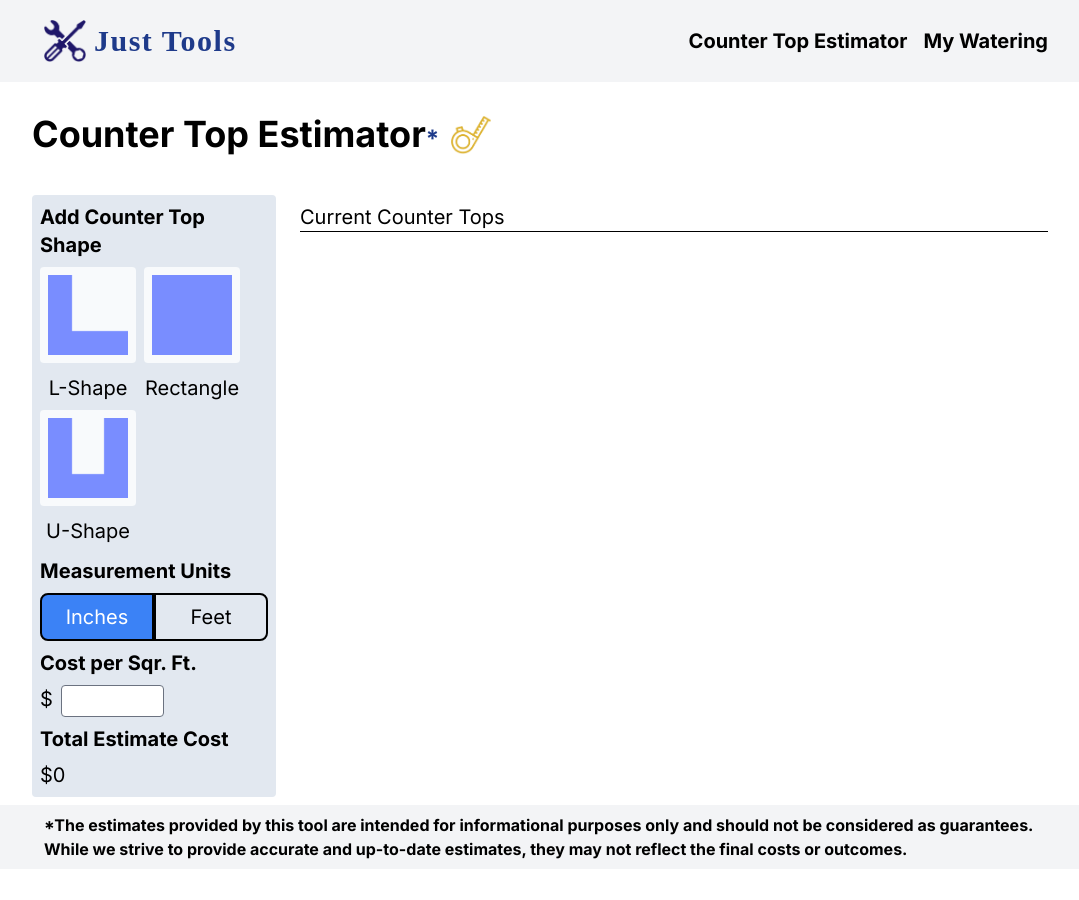
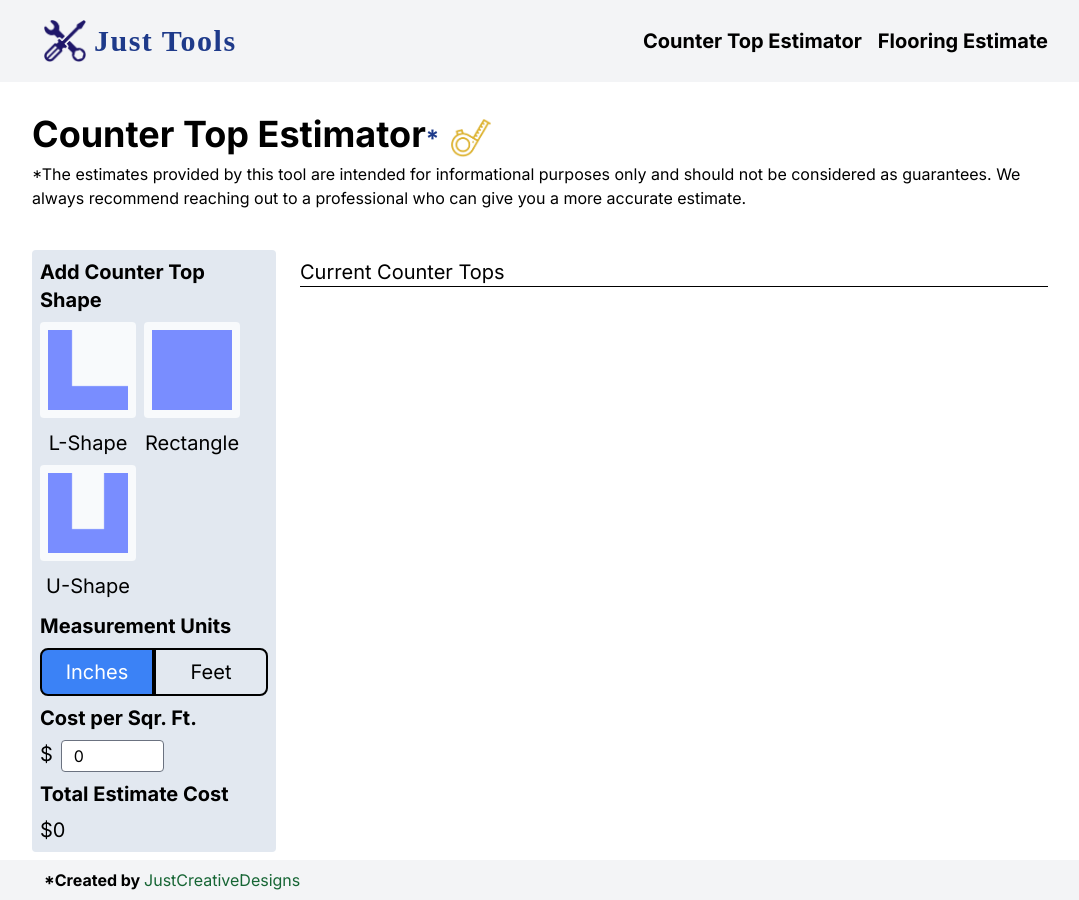
Before and after one commit to Jhemming93/hd7062, a Next.js app: page / in a window 1280 px wide. Shown: the whole page, without its empty margins (96-1175 px from the left). Before the commit the page ends 869 px from the top, so only its background shows below. Built offline with nearby package versions, Linux system fonts and the light colour scheme.

Commit message:
cleaned code up

```diff
--- a/app/components/countertoplist/parts/totalSqFeet.js
+++ b/app/components/countertoplist/parts/totalSqFeet.js
@@ -1,25 +1,25 @@
-import { MyFunctions, MyTotalCost } from "@/app/MyContext";
+import { MyFunctions } from "@/app/MyContext";
 import { useContext, useEffect, useState } from "react";
 
 export default function TotalSqFeet(props) {
   const sideList = props.theInches;
   const [feet, setFeet] = useState("0");
-  const [cost, setCost] = useState("0.00");
+  const [currentCost, setCurrentCost] = useState("0.00");
 
   const functions = useContext(MyFunctions);
-  const myTotalCost = useContext(MyTotalCost);
-  const adjustCost = myTotalCost[0];
+
+  const adjustCost = functions.changeListItemCost;
   const postid = props.postid;
   const [measurment, setMeasurment] = functions.measurment;
 
-  const costSet = functions[4];
+  const [cost, setCost] = functions.cost;
 
   const caculateCost = (feet, cost) => {
     const total = Math.ceil(feet * cost);
     if (isNaN(total)) {
-      setCost(0);
+      setCurrentCost(0);
     } else {
-      setCost(total);
+      setCurrentCost(total);
     }
   };
 
@@ -100,12 +100,12 @@ export default function TotalSqFeet(props) {
     setFeet(calcShape());
   }, [sideList]);
   useEffect(() => {
-    caculateCost(feet, costSet);
-  }, [costSet, sideList]);
+    caculateCost(feet, cost);
+  }, [cost, sideList]);
 
   useEffect(() => {
-    adjustCost(postid, "cost", cost);
-  }, [cost]);
+    adjustCost(postid, "cost", currentCost);
+  }, [currentCost]);
 
   return (
     <div className="flex flex-col sm:flex-row">
@@ -114,7 +114,7 @@ export default function TotalSqFeet(props) {
         <span className="font-bold">Sq. Feet Total</span>
       </p>
       <p className="sm:pl-2 py-3 sm:py-0">
-        <span className="border-1 bg-white p-1">${cost}</span>{" "}
+        <span className="border-1 bg-white p-1">${currentCost}</span>{" "}
         <span className="font-bold">Estimate Cost for Counter Top</span>
       </p>
     </div>
--- a/app/components/global/footer.js
+++ b/app/components/global/footer.js
@@ -1,13 +1,19 @@
+import Link from "next/link";
+
 export default function Footer() {
-  const disclaimer =
-    "*The estimates provided by this tool are intended for informational purposes only and should not be considered as guarantees. While we strive to provide accurate and up-to-date estimates, they may not reflect the final costs or outcomes.";
-  const checkPage = () => {};
   return (
     <footer className="bg-gray-100">
       <div className="flex sm:container mx-auto" style={{ maxWidth: 1024 }}>
         <div className="flex p-2">
-          <p className="pl-1 self-center text-lrg font-bold" id="disclaimer">
-            {disclaimer}
+          <p className="pl-1 self-center text-lrg " id="disclaimer">
+            <span className="font-bold">*Created by </span>
+            <Link
+              href={"https://www.justcreativedesign.ca/"}
+              className="text-green-800 hover:font-bold"
+              target="_blank"
+            >
+              JustCreativeDesigns
+            </Link>
           </p>
         </div>
       </div>
--- a/app/components/global/nav/mainNav.js
+++ b/app/components/global/nav/mainNav.js
@@ -7,8 +7,8 @@ export default function MainNav() {
       link: "/",
     },
     {
-      name: "My Watering",
-      link: "/mywatering",
+      name: "Flooring Estimate",
+      link: "/flooringest",
     },
   ];
 
--- /dev/null
+++ b/app/components/page/pageHeader.js
@@ -0,0 +1,30 @@
+import Image from "next/image";
+
+const PageHeader = (props) => {
+  const title = props.title;
+  const disclaimer = props.disclaimer;
+  const src = props.imgsrc;
+  const alt = props.imgalt;
+  return (
+    <div className="py-8">
+      <div className="flex">
+        <h2 className="md:text-4xl font-bold text-3xl">
+          {title}
+          <span className="text-2xl text-blue-900">*</span>
+        </h2>
+        <div className="pl-2 self-center md:w-14">
+          <Image
+            src={src}
+            alt={alt}
+            width={50}
+            height={50}
+            className=" p-1 bg-white w-full"
+          />
+        </div>
+      </div>
+      <p>{disclaimer}</p>
+    </div>
+  );
+};
+
+export default PageHeader;
--- a/app/components/sidemenu/costSelection.js
+++ b/app/components/sidemenu/costSelection.js
@@ -2,9 +2,9 @@ import { MyFunctions } from "@/app/MyContext";
 
 import { useContext } from "react";
 import Title from "./parts/title";
-export default function CostSelection({ setCost }) {
+export default function CostSelection() {
   const functions = useContext(MyFunctions);
-  const cost = functions[4];
+  const [cost, setCost] = functions.cost;
 
   return (
     <>
--- a/app/components/sidemenu/counterTopSelectionMenu.js
+++ b/app/components/sidemenu/counterTopSelectionMenu.js
@@ -7,13 +7,12 @@ import TotalCost from "./totalCost";
 
 export default function CounterTopSelectionMenu({ onClick }) {
   const functions = useContext(MyFunctions);
-  const setCost = functions[3];
 
   return (
     <div className="bg-slate-200 p-2 my-2 rounded text-lg md:text-xl">
       <ShapesSelection onClick={onClick} />
       <MeasurementToggle />
-      <CostSelection setCost={setCost} />
+      <CostSelection />
       <TotalCost />
     </div>
   );
--- a/app/components/sidemenu/measurementToggle.js
+++ b/app/components/sidemenu/measurementToggle.js
@@ -6,7 +6,7 @@ import Title from "./parts/title";
 export default function MeasurementToggle() {
   const functions = useContext(MyFunctions);
 
-  const setMeasurment = functions[1];
+  const [measurment, setMeasurment] = functions.measurment;
 
   return (
     <div className=" mt-3 ">
--- a/app/components/sidemenu/totalCost.js
+++ b/app/components/sidemenu/totalCost.js
@@ -1,15 +1,15 @@
 import { useContext } from "react";
 import Title from "./parts/title";
-import { MyTotalCost } from "@/app/MyContext";
+import { MyFunctions, MyTotalCost } from "@/app/MyContext";
 
 export default function TotalCost() {
-  const totalCost = useContext(MyTotalCost);
+  const functions = useContext(MyFunctions);
 
-  const currentcost = totalCost[1];
+  const [currentTotalCost, setCurrentTotalCost] = functions.currentTotalCost;
   return (
     <div className="pt-2">
       <Title title="Total Estimate Cost" />
-      <p>${currentcost}</p>
+      <p>${currentTotalCost}</p>
     </div>
   );
 }
--- /dev/null
+++ b/app/flooringest/page.js
@@ -0,0 +1,17 @@
+import PageHeader from "../components/page/pageHeader";
+
+const Flooring = () => {
+  const disclaimer = "";
+  return (
+    <>
+      <PageHeader
+        title={"Flooring Estimator"}
+        imgsrc={"/icons/measuringTape.png"}
+        imgalt={"Measuring Tape"}
+        disclaimer={disclaimer}
+      />
+    </>
+  );
+};
+
+export default Flooring;
--- a/app/page.js
+++ b/app/page.js
@@ -5,6 +5,7 @@ import CounterTopList from "./components/countertoplist/counterTopList";
 import CounterTopSelectionMenu from "./components/sidemenu/counterTopSelectionMenu";
 import { MyFunctions, MyTotalCost } from "./MyContext";
 import Image from "next/image";
+import PageHeader from "./components/page/pageHeader";
 
 const counterTopList = [];
 
@@ -16,6 +17,9 @@ const Home = () => {
   const [measurment, setMeasurment] = useState("Inches");
   const [cost, setCost] = useState(0);
   const [postId, setPostId] = useState(0);
+
+  const disclaimer =
+    "*The estimates provided by this tool are intended for informational purposes only and should not be considered as guarantees. We always recommend reaching out to a professional who can give you a more accurate estimate.";
 
   const addCounterTopToList = (event) => {
     event.preventDefault();
@@ -84,30 +88,22 @@ const Home = () => {
 
   const myFunctionValues = {
     removeCounterTop: removeCounterTop,
+    changeListItemCost: changeListItemCost,
     measurment: [measurment, setMeasurment],
     cost: [cost, setCost],
+    currentTotalCost: [currentTotalCost, setCurrentTotalCost],
   };
 
   return (
     <main>
       <MyFunctions.Provider value={myFunctionValues}>
         <div className="lg:mx-auto mx-2" style={{ maxWidth: 1024 }}>
-          <div className="flex">
-            <h2 className="py-8 md:text-4xl font-bold text-3xl">
-              Counter Top Estimator
-              <span className="text-2xl text-blue-900">*</span>
-            </h2>
-            <div className="pl-2 self-center md:w-14">
-              <Image
-                src={"/icons/measuringTape.png"}
-                alt={"Measuring Tape"}
-                width={50}
-                height={50}
-                className=" p-1 bg-white w-full"
+          <PageHeader
+            title={"Counter Top Estimator"}
+            imgsrc={"/icons/measuringTape.png"}
+            imgalt={"Measuring Tape"}
+            disclaimer={disclaimer}
           />
-            </div>
-          </div>
-          <MyTotalCost.Provider value={[changeListItemCost, currentTotalCost]}>
           <div className=" md:grid-cols-12 md:grid md:gap-4 ">
             <div className="md:col-span-3 ">
               <CounterTopSelectionMenu onClick={addCounterTopToList} />
@@ -120,7 +116,7 @@ const Home = () => {
               <CounterTopList counterTopList={list} />
             </div>
           </div>
-          </MyTotalCost.Provider>
+
           {/* end of grid */}
         </div>
       </MyFunctions.Provider>
```
Lines whose indentation alone changed are shown as unchanged.
